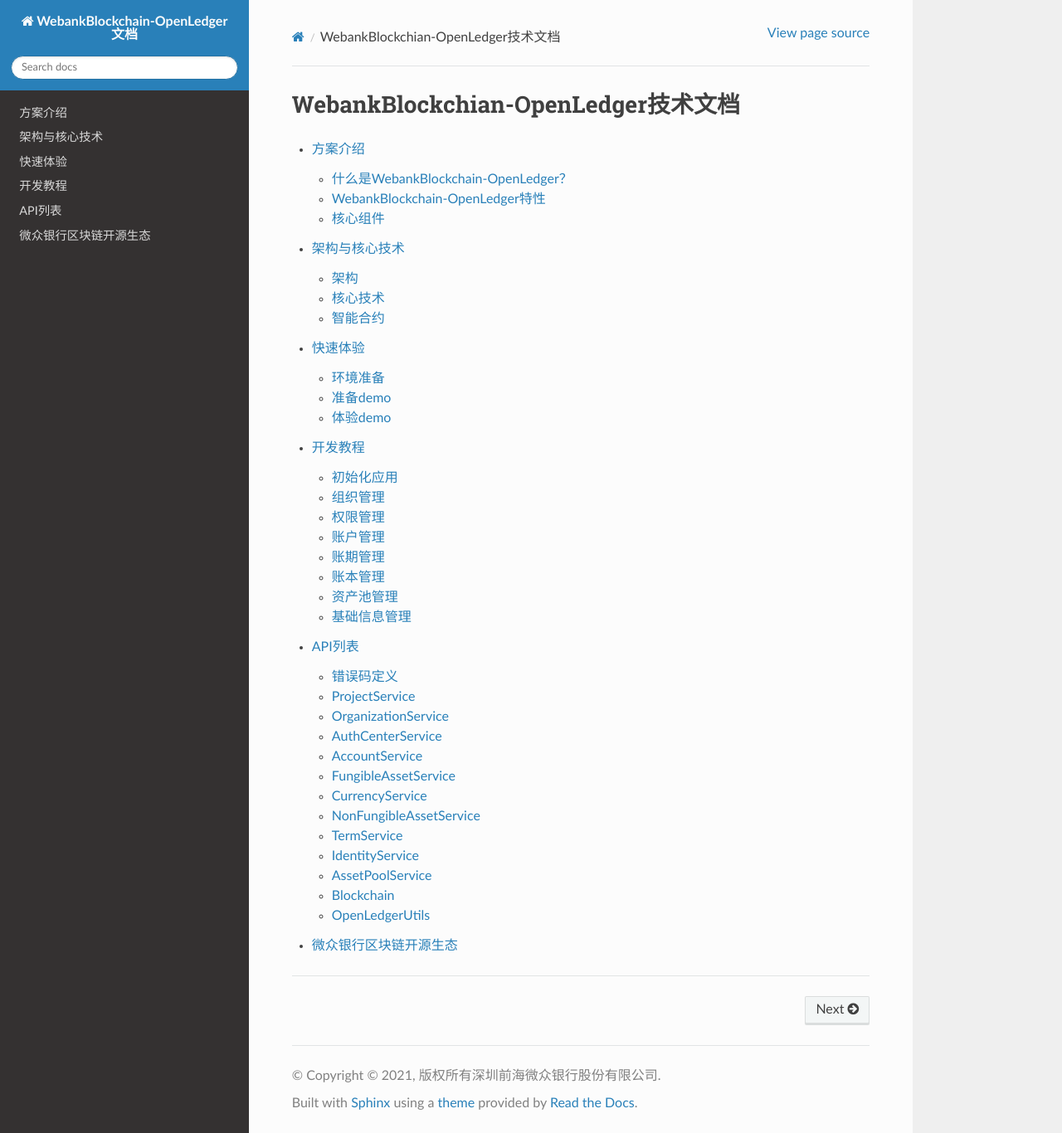
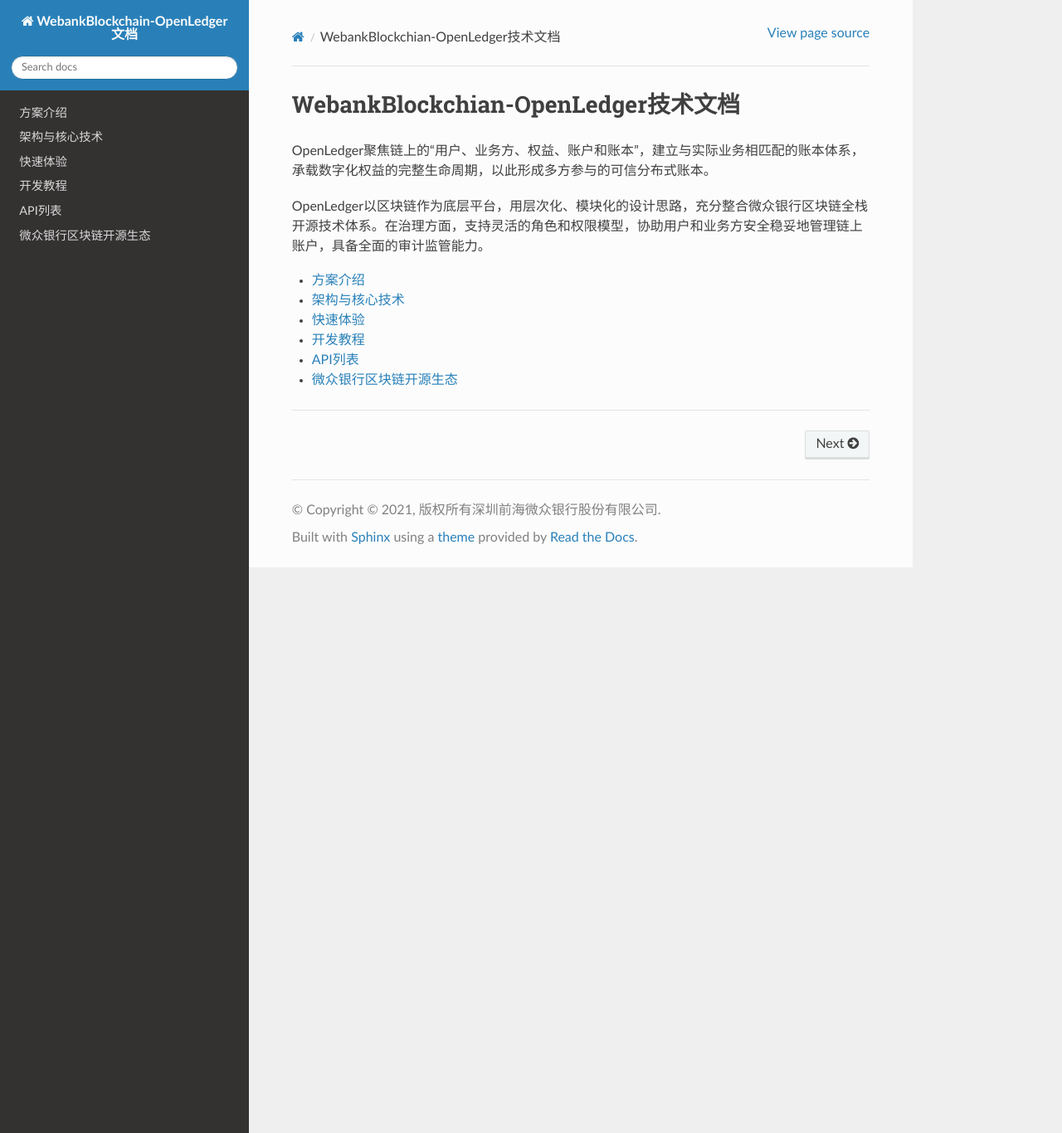
Before and after one commit to WeBankBlockchain/OpenLedger, a Sphinx documentation site: the page built from docs/source/index.rst, in a window 1280 px wide and 1366 px high. Shown: the whole window at 83% size. Built offline with Sphinx 7.4.7 and the Read the Docs theme 2.0.0, drawn with Linux system fonts in a browser that asks for light colours.

Commit message:
docs' home page

```diff
--- a/docs/source/index.rst
+++ b/docs/source/index.rst
@@ -6,8 +6,19 @@
 WebankBlockchian-OpenLedger技术文档
 ========================================
 
+.. raw:: html
+
+    OpenLedger聚焦链上的“用户、业务方、权益、账户和账本”，建立与实际业务相匹配的账本体系，承载数字化权益的完整生命周期，以此形成多方参与的可信分布式账本。
+    <br>
+    <br>
+
+    OpenLedger以区块链作为底层平台，用层次化、模块化的设计思路，充分整合微众银行区块链全栈开源技术体系。在治理方面，支持灵活的角色和权限模型，协助用户和业务方安全稳妥地管理链上账户，具备全面的审计监管能力。
+    <br>
+    <br>
+
+
 .. toctree::
-   :maxdepth: 2
+   :maxdepth: 1
 
    docs/introduction/index
    docs/architecture/index
```
